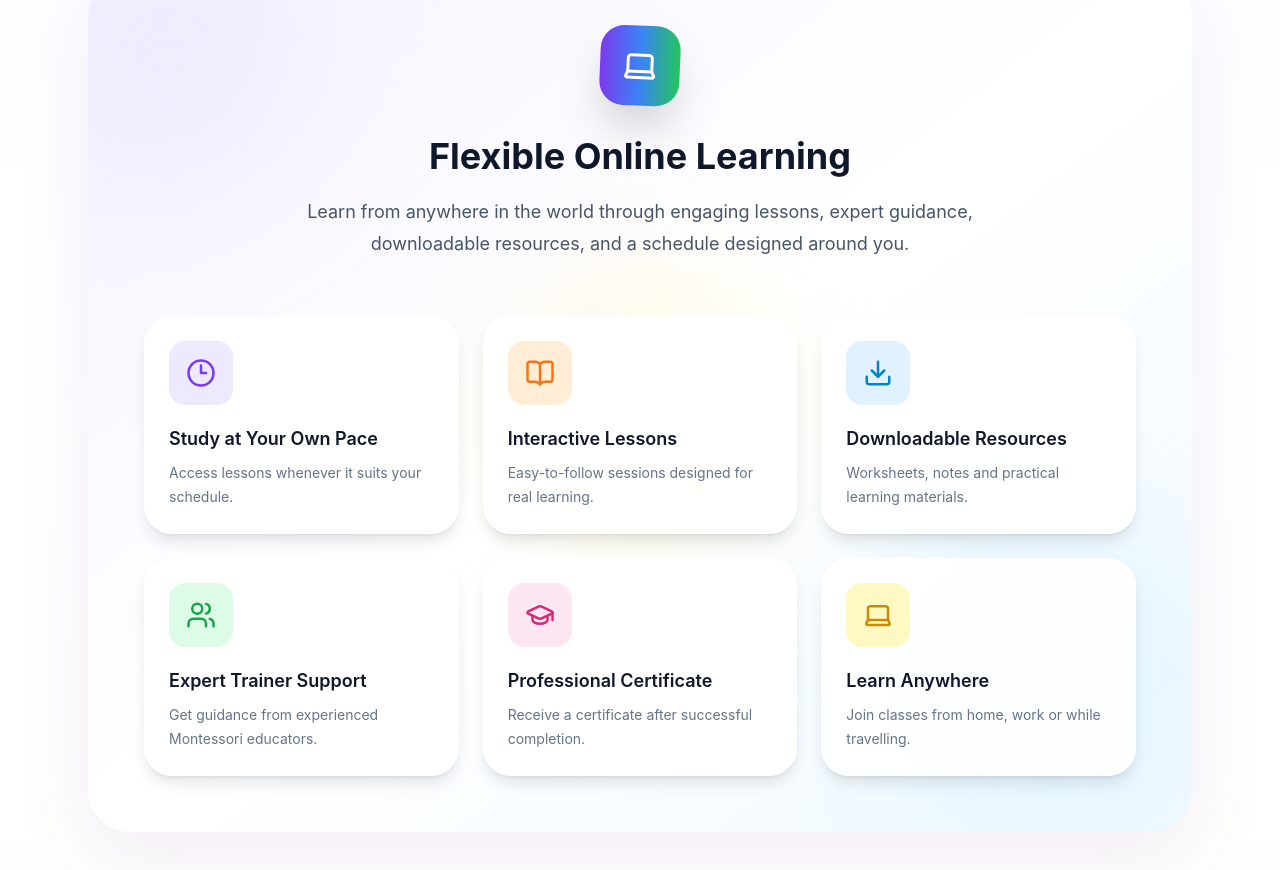
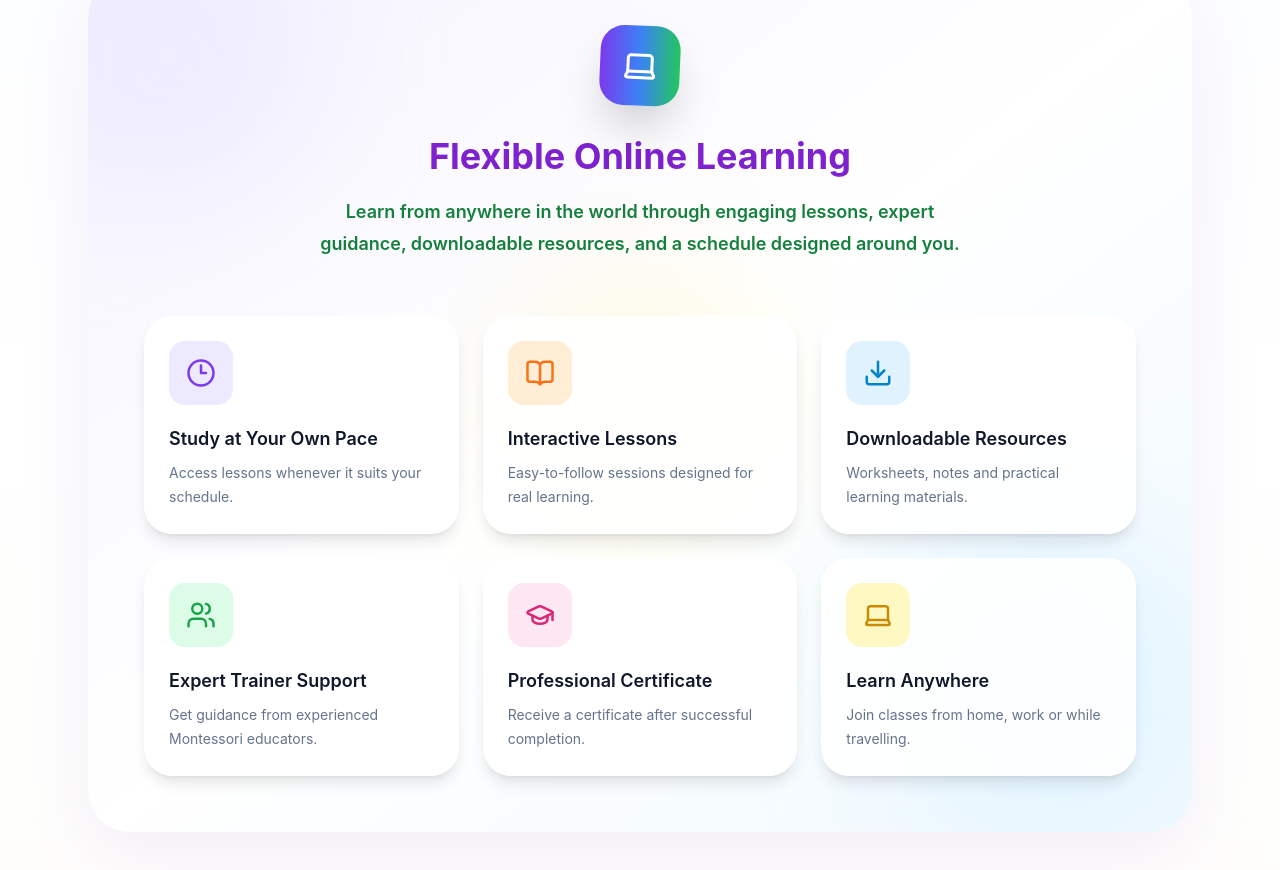
Before and after one commit to syedmoaaz/TMC-Web, a React (Vite) app: page / in a window 1280 px wide. Shown: the part 3680-4550 px from the top of the page. Built offline with nearby package versions, Linux system fonts and the light colour scheme.

Commit message:
section changed

```diff
--- a/src/pages/Courses.jsx
+++ b/src/pages/Courses.jsx
@@ -238,11 +238,11 @@
       <Laptop size={36} />
     </motion.div>
 
-    <h3 className="mt-6 text-4xl font-bold text-slate-900">
+    <h3 className="mt-6 text-4xl font-bold text-purple-700">
       Flexible Online Learning
     </h3>
 
-    <p className="mx-auto mt-5 max-w-2xl text-lg leading-8 text-slate-600">
+    <p className="mx-auto mt-5 max-w-2xl text-lg leading-8 text-green-700 font-semibold">
       Learn from anywhere in the world through engaging lessons, expert
       guidance, downloadable resources, and a schedule designed around you.
     </p>
```
